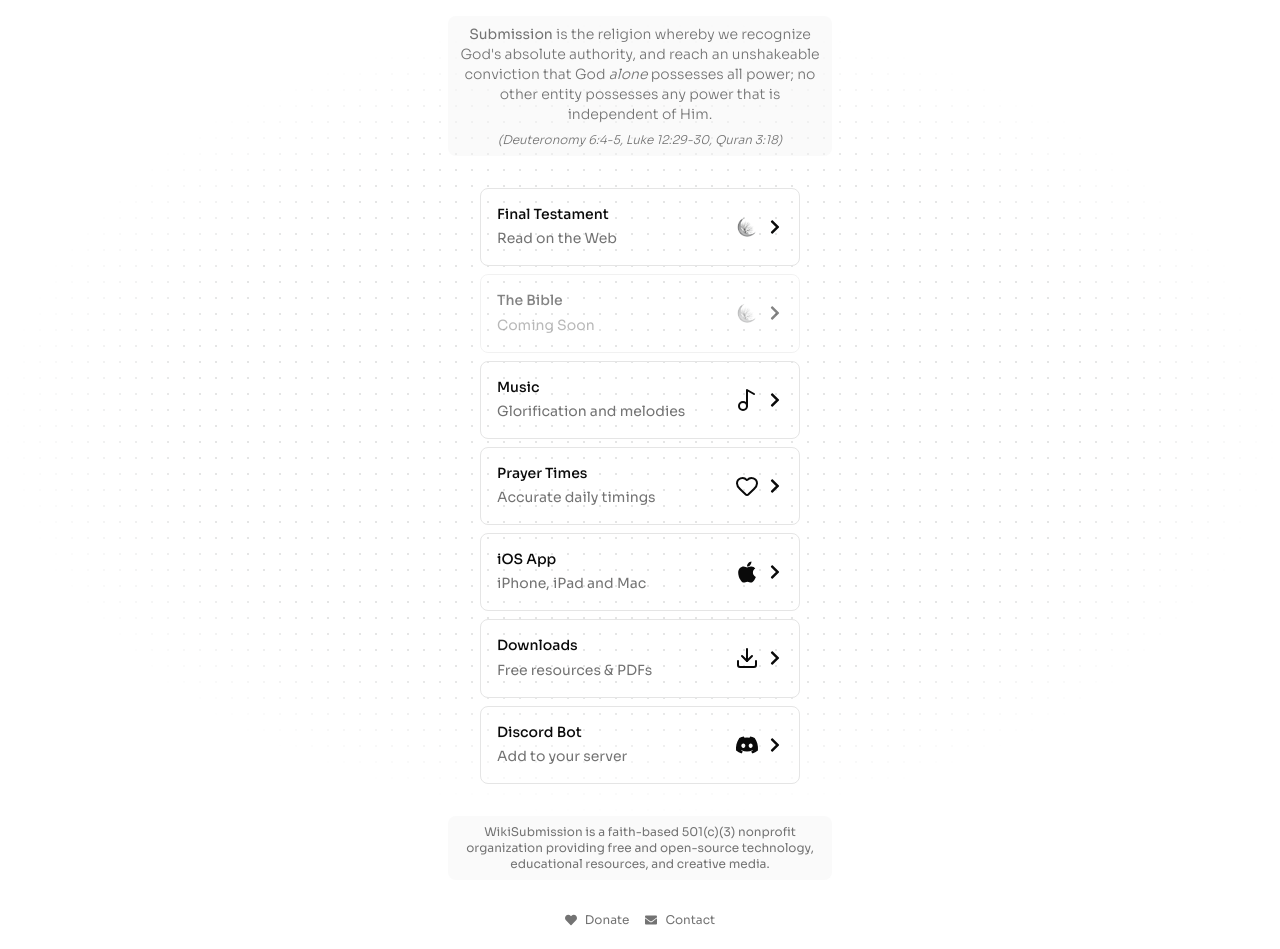
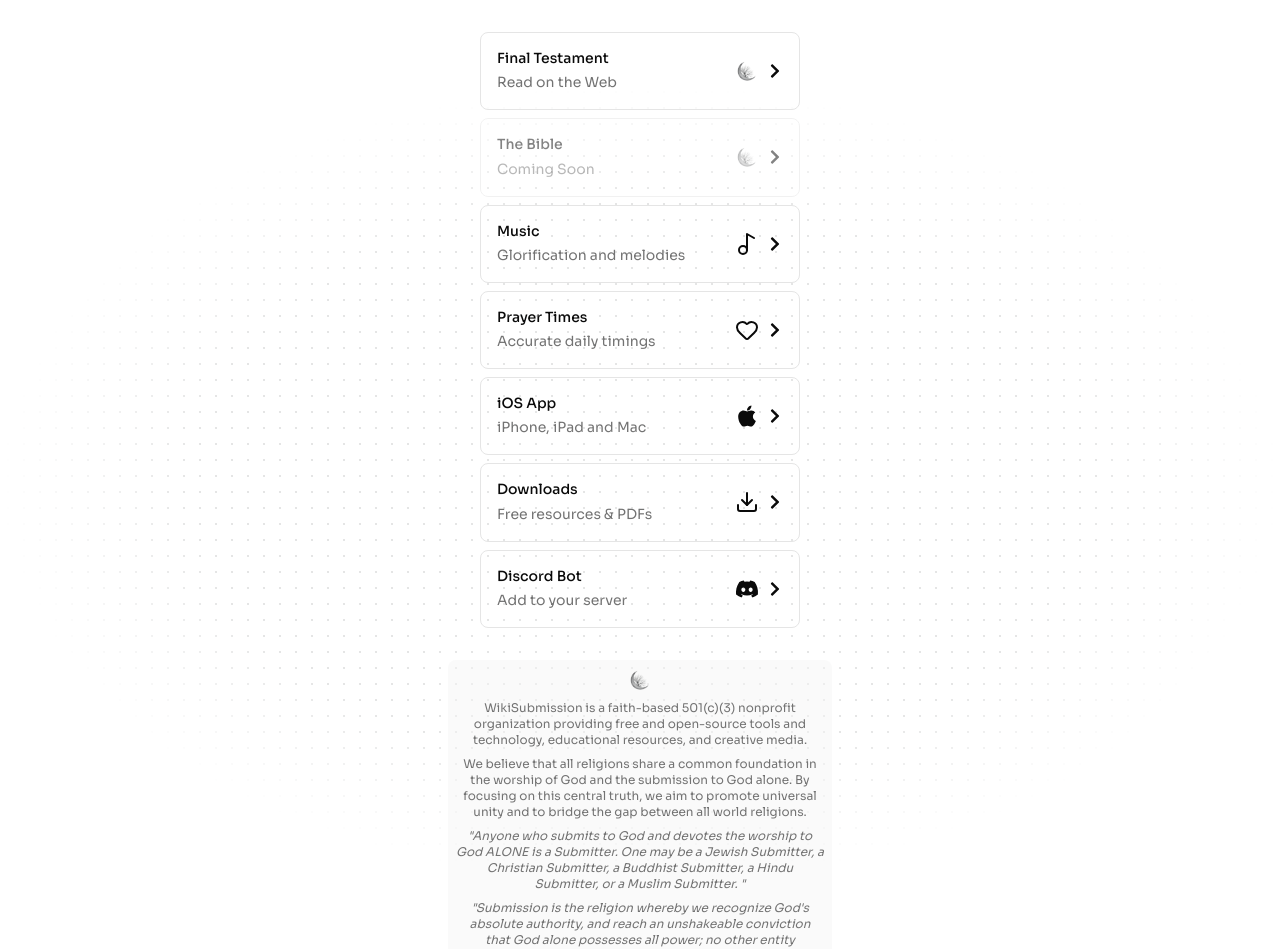
Before and after one commit to WikiSubmission/wikisubmission-org, a Next.js app: page / in a window 1280 px wide. Shown: the part 300-1249 px from the top of the page. Built offline with nearby package versions, Linux system fonts and the light colour scheme.

Commit message:
chore: home page info / layout

```diff
--- a/app/page.tsx
+++ b/app/page.tsx
@@ -8,7 +8,7 @@
 import { About } from "@/constants/about";
 import Image from "next/image";
 import Link from "next/link";
-import { FaApple, FaDiscord, FaTwitter, FaYoutube, FaChevronRight, FaGithub, FaHeart, FaEnvelope } from "react-icons/fa";
+import { FaApple, FaDiscord, FaTwitter, FaYoutube, FaChevronRight, FaGithub, FaHeart, FaEnvelope, FaInfo, FaInfoCircle } from "react-icons/fa";
 import { DownloadIcon, HeartIcon, Music2Icon } from "lucide-react";
 import { PageSwitcher } from "@/components/page-switcher";
 import { GeometryDots } from "@/components/geometry-dots";
@@ -33,16 +33,6 @@
         <h1 className="text-3xl font-semibold">
           WikiSubmission
         </h1>
-
-        <div className="bg-muted/50 p-2 rounded-md space-y-2">
-          <div className="text-sm font-light text-muted-foreground">
-            <b>Submission</b> is the religion whereby we recognize God&apos;s absolute authority, and reach an unshakeable conviction that God <i>alone</i> possesses all power; no other entity possesses any power that is independent of Him.
-
-          </div>
-          <p className="italic text-xs font-light text-muted-foreground">
-            (Deuteronomy 6:4-5, Luke 12:29-30, Quran 3:18)
-          </p>
-        </div>
       </section>
 
       <section className="space-y-2 w-full max-w-xs">
@@ -184,24 +174,41 @@
 
       <section className="max-w-sm text-center text-xs text-muted-foreground space-y-2">
         <div className="bg-muted/50 p-2 rounded-md">
-          <p>
-            WikiSubmission is a faith-based 501(c)(3) nonprofit organization providing free and open-source technology, educational resources, and creative media.
-          </p>
+          <Image src="/brand-assets/logo-transparent.png" className="mx-auto mb-2 size-6 rounded-full" alt="Quran: The Final Testament" width={500} height={500} />
+          <div className="flex flex-col space-y-2">
+            <p>
+              WikiSubmission is a faith-based 501(c)(3) nonprofit organization providing free and open-source tools and technology, educational resources, and creative media.
+            </p>
+            <p>
+              We believe that all religions share a common foundation in the worship of God and the submission to God alone. By focusing on this central truth, we aim to promote universal unity and to bridge the gap between all world religions.
+            </p>
+            <p className="italic">
+              &quot;Anyone who submits to God and devotes the worship to God ALONE is a Submitter. One may be a Jewish Submitter, a Christian Submitter, a Buddhist Submitter, a Hindu Submitter, or a Muslim Submitter. &quot;
+            </p>
+
+            <p className="italic">
+              &quot;Submission is the religion whereby we recognize God&apos;s absolute authority, and reach an unshakeable conviction that God <i>alone</i> possesses all power; no other entity possesses any power that is independent of Him.&quot; (Deuteronomy 6:4-5, Luke 12:29-30, Quran 3:18)
+            </p>
+
+            <p>
+              <Link href={`https://library.wikisubmission.org/file/quran-the-final-testament`} target="_blank" rel="noopener noreferrer" className="underline">Learn more</Link>
+            </p>
+          </div>
         </div>
       </section>
 
       <section className="flex flex-wrap items-center gap-4 [&>section]:text-center [&>section]:justify-center">
         <section className="flex flex-wrap gap-2 text-xs text-muted-foreground [&>a]:hover:text-violet-600">
-          <Link href="/donate" className="flex items-center gap-2">
-            <FaHeart className="size-3" />
-            Donate
+          <Link href="/contact" className="flex items-center gap-2">
+            <FaEnvelope className="size-3" />
+            Contact
           </Link>
         </section>
 
         <section className="flex flex-wrap gap-2 text-xs text-muted-foreground [&>a]:hover:text-violet-600">
-          <Link href="/contact" className="flex items-center gap-2">
-            <FaEnvelope className="size-3" />
-            Contact
+          <Link href="/donate" className="flex items-center gap-2">
+            <FaHeart className="size-3" />
+            Donate
           </Link>
         </section>
       </section>
```
